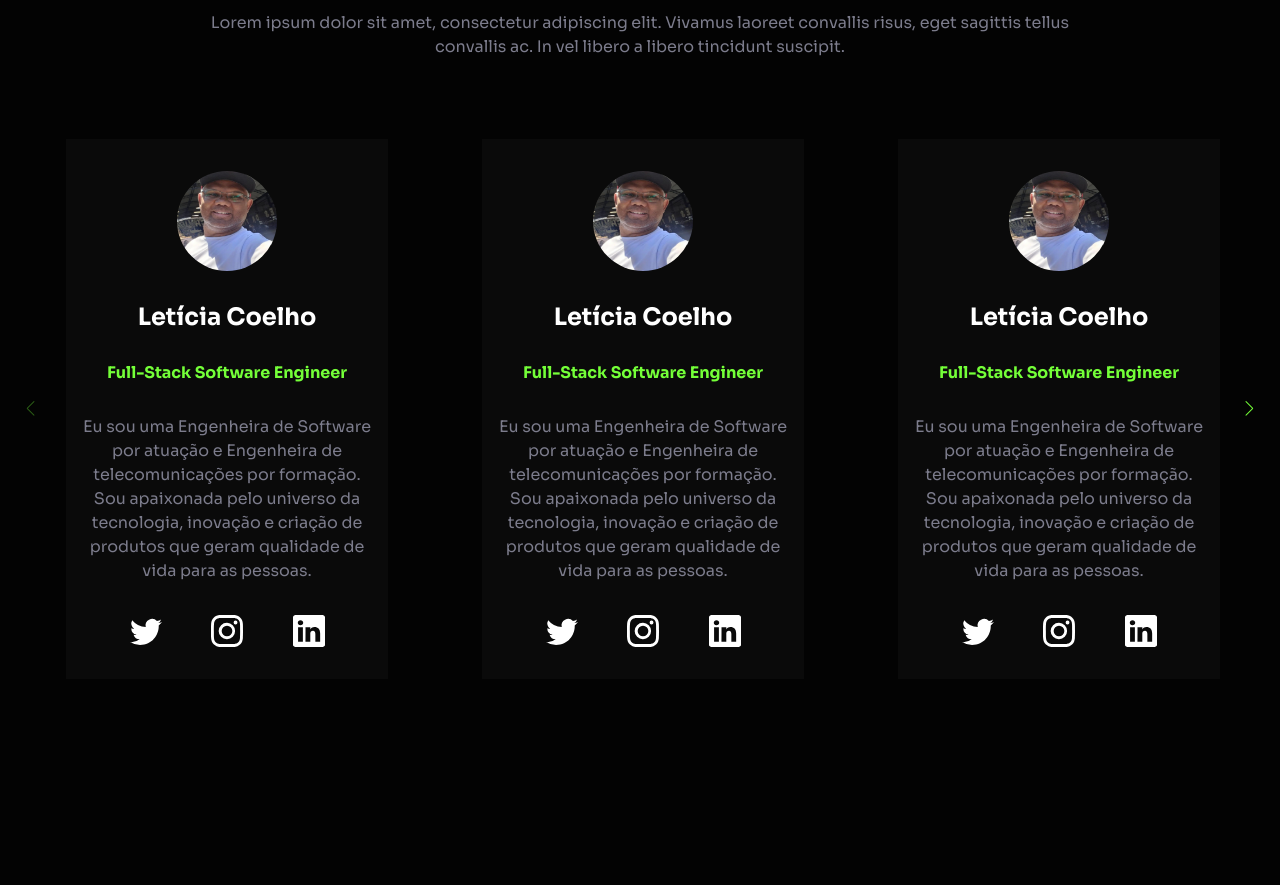
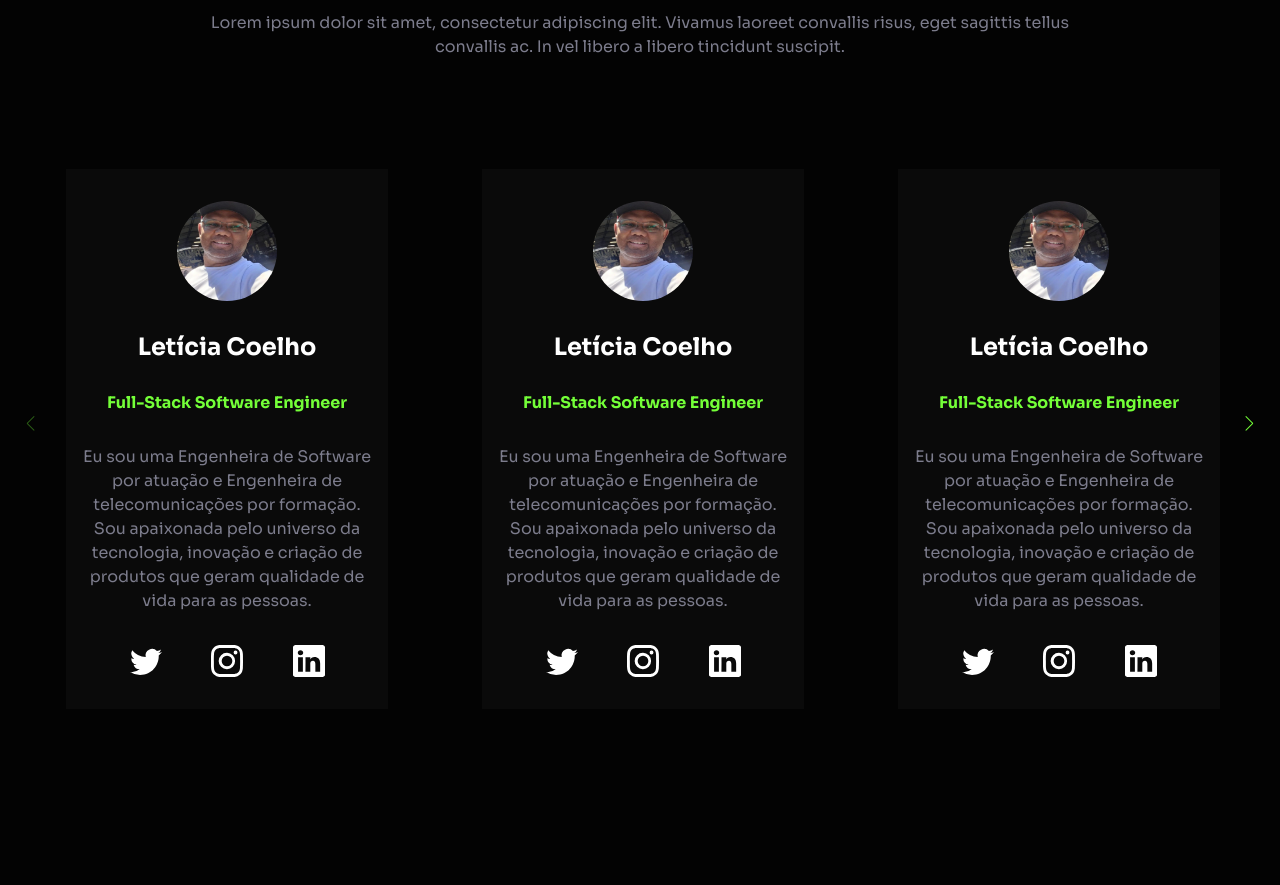
Before and after one commit to LeonardoRafaelDev/landing-page, a Next.js app: page / in a window 1280 px wide. Shown: the part 3260-4145 px from the top of the page. Built offline with nearby package versions, Linux system fonts and the light colour scheme.

Commit message:
feat: create hover effect to speakeritem

```diff
--- a/components/SpeakerItem.tsx
+++ b/components/SpeakerItem.tsx
@@ -16,7 +16,19 @@ export function SpeakerItem( { profilePic, name, role, description } : SpeakerIt
     ]
 
     return (
-        <Flex bg="brand.black" maxW="322px" flexDir="column" paddingY="32px" paddingX="16px" marginLeft={{ base: '12px', md: '50px' }} marginBottom={{ base: '110px', md: '0' }} align="center">
+        <Flex
+            bg="brand.black"
+            maxW="322px"
+            marginY="30px"
+            flexDir="column"
+            paddingY="32px"
+            paddingX="16px"
+            marginLeft={{ base: '12px', md: '50px' }}
+            marginBottom={{ base: '110px', md: '0' }}
+            align="center"
+            transition="all .3s ease"
+            _hover={{ transform: 'translateY(-15px)', boxShadow: '-5px -5px 40px rgba(115, 255, 56, .1)' }}
+        >
             <Image
                 w={{ base: '50px', md: '100px'}}
                 h={{ base: '50px', md: '100px'}}
```
